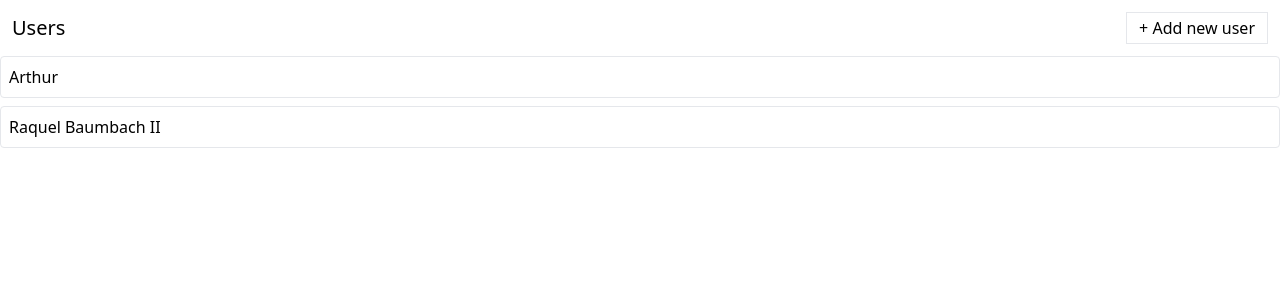
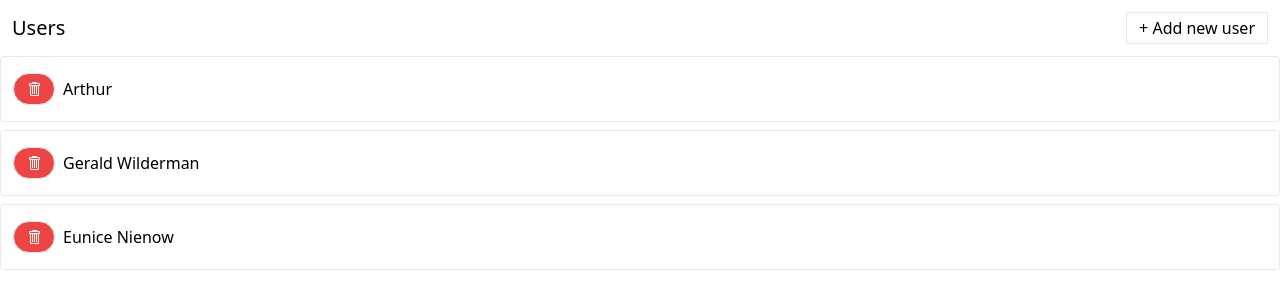
Before and after one commit to p2arthur/user_album_app_redux, a React (Vite) app: page / in a window 1280 px wide. Shown: the top 308 px of the page. Built offline with nearby package versions, Linux system fonts and the light colour scheme; data requests are answered from the project's data file.

Commit message:
feat: finish the delete user functionality

```diff
--- a/db.json
+++ b/db.json
@@ -5,8 +5,12 @@
       "name": "Arthur"
     },
     {
-      "name": "Raquel Baumbach II",
+      "name": "Gerald Wilderman",
       "id": 2
+    },
+    {
+      "name": "Eunice Nienow",
+      "id": 4
     }
   ],
   "albums": [],
--- a/src/components/UserListItem.jsx
+++ b/src/components/UserListItem.jsx
@@ -1,6 +1,25 @@
+import { GoTrashcan } from "react-icons/go";
+import { deleteUser } from "../store";
+import { useThunk } from "../hooks/useThunk";
+import Button from "./Button";
+
 function UserListItem({ user }) {
+  const [doDeleteUser, isLoading, error] = useThunk(deleteUser);
+
+  const handleDeleteUser = () => {
+    doDeleteUser(user);
+    console.log(user.id);
+  };
+
   return (
-    <div key={user.id} className="mb-2 border rounded">
+    <div className="mb-2 border rounded flex items-center p-3">
+      <Button
+        loading={isLoading}
+        onClick={handleDeleteUser}
+        className="rounded-full bg-red-500"
+      >
+        <GoTrashcan className="text-white" />
+      </Button>
       <div className="flex p-2 justify-between items-center cursor-pointer">
         {user.name}
       </div>
--- a/src/store/slices/usersSlice.js
+++ b/src/store/slices/usersSlice.js
@@ -60,12 +60,13 @@ const usersSlice = createSlice({
       state.error = null;
       //BUG
       console.log(action);
-      state.data.filter((user) => user.id !== action.payload);
+      state.data = state.data.filter((user) => user.id !== action.payload.id);
     });
 
     builder.addCase(deleteUser.rejected, (state, action) => {
       state.isLoading = false;
       state.error = action.error;
+      console.log(action);
     });
     //--------------------------------------------------------------------------
   },
--- a/src/store/thunks/deleteUser.js
+++ b/src/store/thunks/deleteUser.js
@@ -2,10 +2,17 @@ import { createAsyncThunk } from "@reduxjs/toolkit";
 import axios from "axios";
 
 const deleteUser = createAsyncThunk("users/remove", async (user) => {
-  const response = await axios.delete(`http://localhost:8000/users/${user.id}`);
+  await axios.delete(`http://localhost:3005/users/${user.id}`);
 
-  //BUG FIX!!
-  return response.data;
+  //DEV ONLY!
+  await stop(2000);
+
+  return user;
 });
 
+//DEV ONLY!
+const stop = (duration) => {
+  return new Promise((resolve) => setTimeout(resolve, duration));
+};
+
 export { deleteUser };
```
